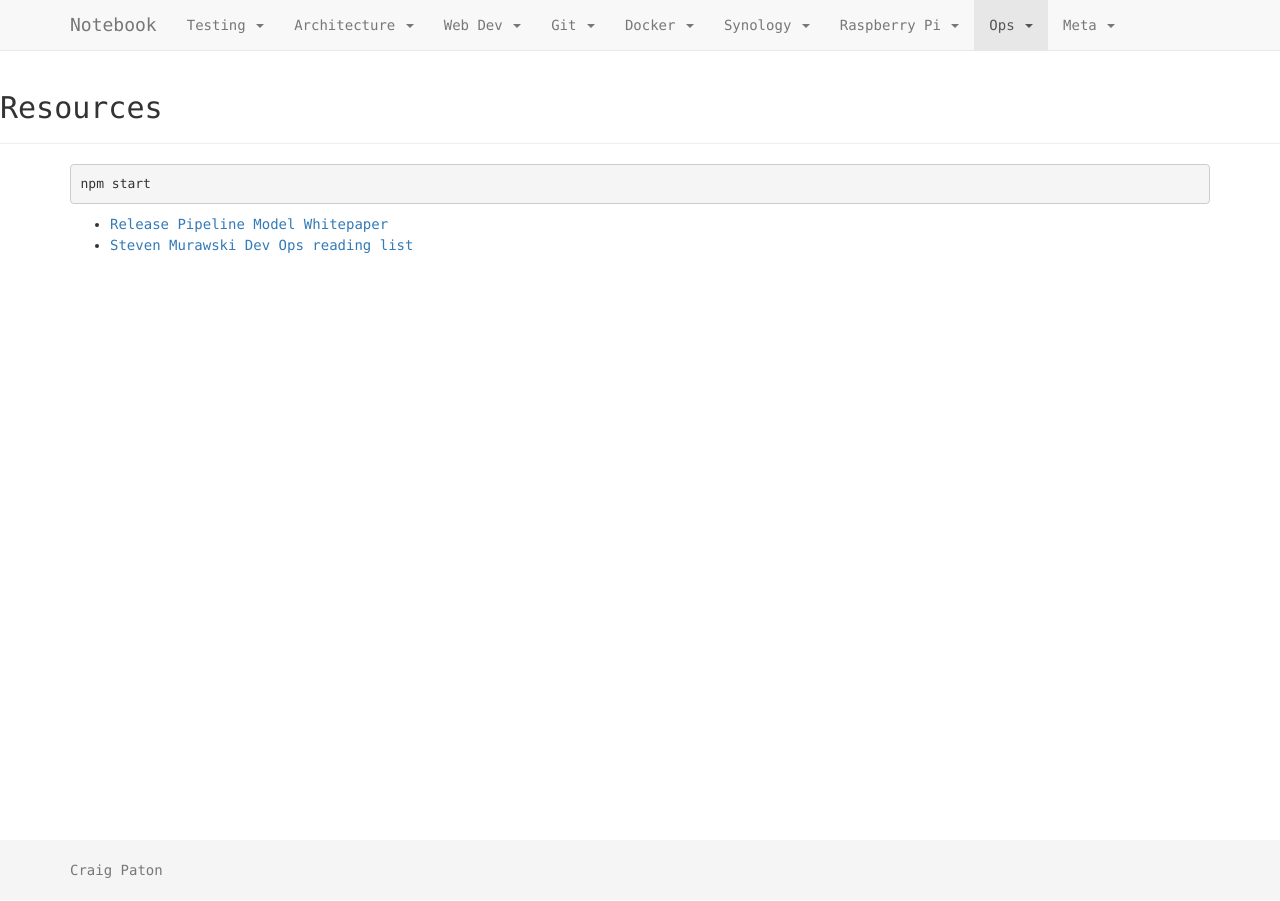
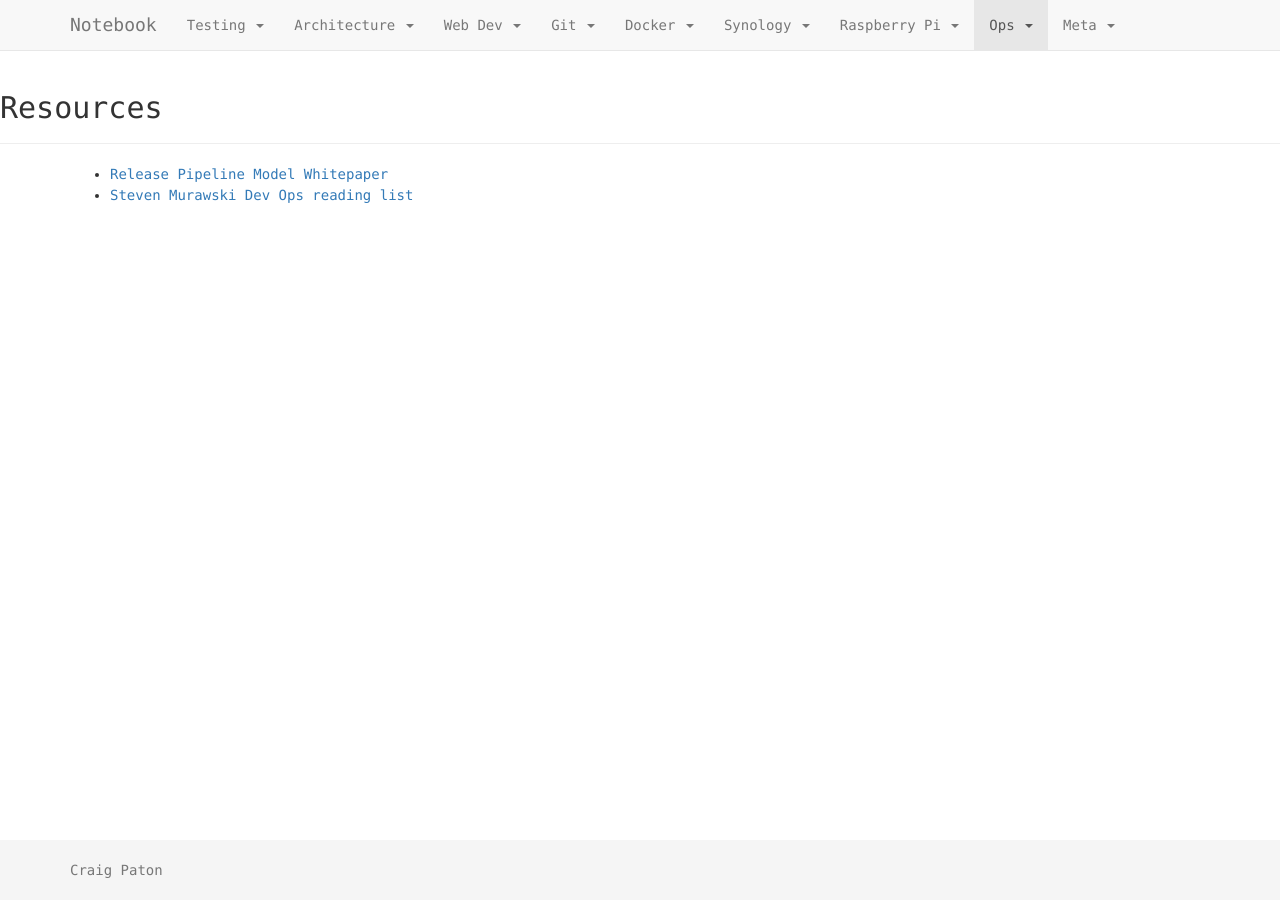
Before and after one commit to cpaton/notebook, a Jekyll site: the page built from _ops/resources.md, in a window 1280 px wide. Built offline with Jekyll 4.4.1, drawn with Linux system fonts in a browser that asks for light colours.

Commit message:
Remove test shell section

````diff
--- a/_ops/resources.md
+++ b/_ops/resources.md
@@ -2,9 +2,5 @@
 title: Resources
 ---
 
-```Shell
-npm start
-```
-
 * [Release Pipeline Model Whitepaper]({{ site.asset_base_url }}The%20Release%20Pipeline%20Model.pdf)
 * [Steven Murawski Dev Ops reading list](http://stevenmurawski.com/devops-reading-list/)
````
